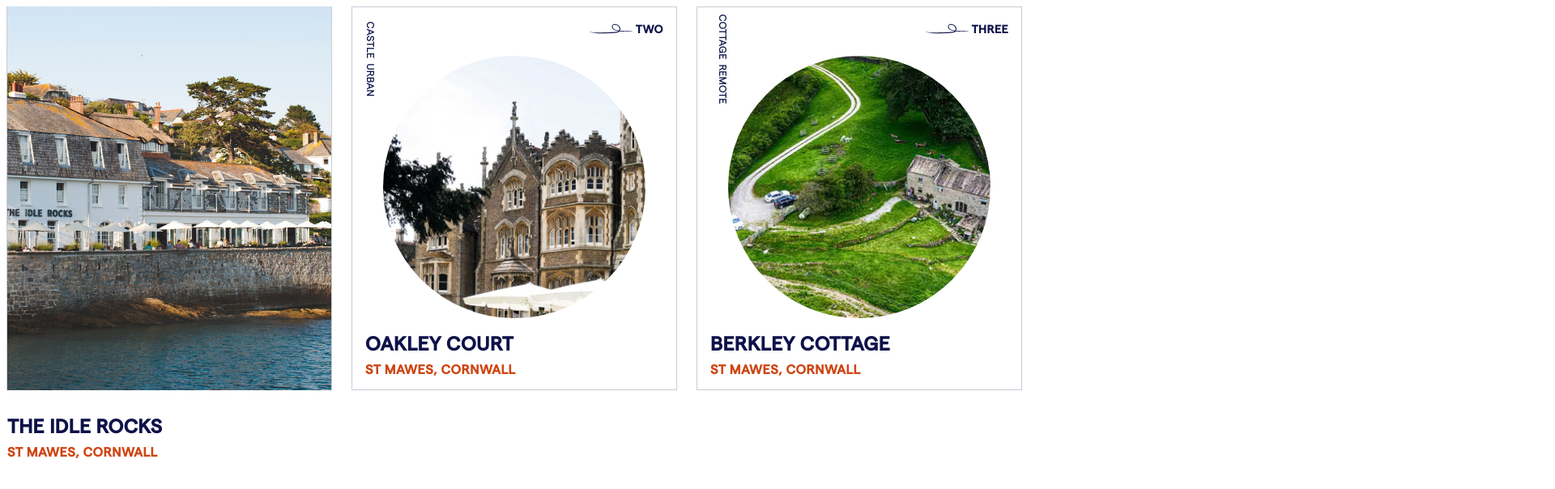
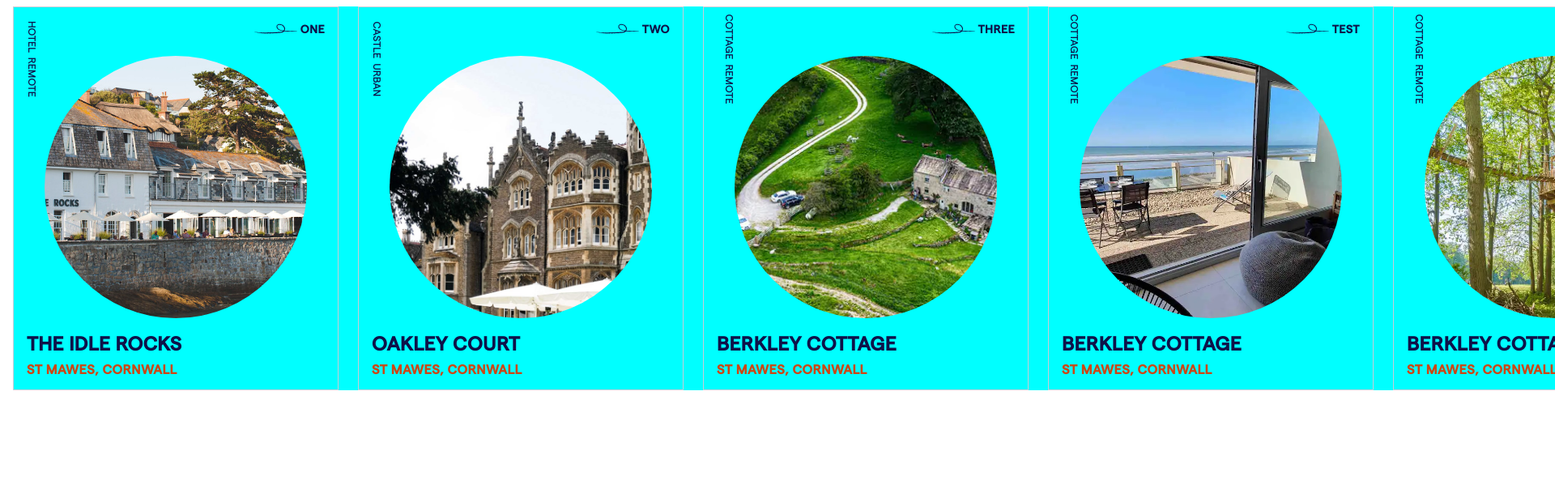
Before and after one commit to AnyaDroz/carousel, a React (Create React App) app: page / in a window 1280 px wide. Shown: the top 604 px of the page at 81% size, 1920 px wide, since content can reach past the window. Built offline with nearby package versions, Linux system fonts and the light colour scheme.

Commit message:
leap frog?

```diff
--- a/src/components/carousel/carousel.scss
+++ b/src/components/carousel/carousel.scss
@@ -9,43 +9,31 @@
 // }
 
 .carousel-window {
+    position: relative;
+    display: inline-flex;
+    width: 100vw;
 
-    width: 100vw;
-    overflow-x: scroll;
     height: 600px;
 
     transition: all 2s cubic-bezier(0.075, 0.82, 0.165, 1);
-    scroll-snap-type: x proximity;
+
+}
+
+.one {
+    background-color: aqua;
+    left: 8px;
+}
+
+.two {
+    background-color: black;
+    left: 2138px;
 }
 
 
 
+
 .group-container {
+    position: absolute;
     display: inline-flex;
 
 }
-
-// .one {
-
-//     order: 1;
-//     background-color: aqua;
-// }
-
-// .two {
-//     order: 2;
-// }
-
-// .three {
-
-//     order: 3;
-//     background-color: aqua;
-
-// }
-
-
-.scroll-container {
-    display: inline-flex;
-    display: flex;
- width: auto;
- justify-content: space-between;
-}
--- a/src/components/carousel/index.js
+++ b/src/components/carousel/index.js
@@ -59,70 +59,77 @@
 // }
 
 function Carousel() {
-  const [scrollPosition, setScrollPosition] = useState(0);
+  // const [scrollPosition, setScrollPosition] = useState(0);
   const tileRef = useRef(null);
   const groupRefOne = useRef(null);
   const groupRefTwo = useRef(null);
-  const [firstOrder, setFirstOrder] = useState(true);
-  const [lastOrder, setLastOrder] = useState(false);
+
+  // const [firstOrder, setFirstOrder] = useState(true);
+  // const [lastOrder, setLastOrder] = useState(false);
+
+  // function UpdateOnWindowScroll() {
+  //   if (window.scrollX > 0) {
+  //     setScrollPosition(window.scrollX);
+  //     console.log(window.scrollX);
+  //   }
+  // }
 
   useEffect(() => {
+    window.addEventListener("scroll", (event) => {
+      // console.log("Scrolling...");
       const positionOfContainerOne =
         groupRefOne.current.getBoundingClientRect().x;
-    // console.log(positionOfContainerOne);
-    const positionOfContainerTwo =
-      groupRefTwo.current.getBoundingClientRect().x;
-    // console.log(positionOfContainerTwo);
-  }, []);
-
-  function getPosition() {
-    const position = tileRef.current.scrollLeft;
-    const tileWidth =
-      tileRef.current.lastChild.getBoundingClientRect().width + 24;
-    setScrollPosition(position);
+      console.log(positionOfContainerOne);
       const positionOfContainerTwo =
         groupRefTwo.current.getBoundingClientRect().x;
       console.log(positionOfContainerTwo);
 
-    if (positionOfContainerTwo === 8) {
-      setFirstOrder(false);
-      setLastOrder(true);
-      // tileRef.current.scrollTo(0, 0);
-    }
+      // if(positionOfContainerTwo > 0) {
+
+      // }
+
+      //8
+      //2146
+    });
+  }, []);
+
+  function clickHandler() {
+    const positionOfContainerOne =
+      groupRefOne.current.getBoundingClientRect().x;
+    console.log(positionOfContainerOne);
+    //16
+
+    groupRefOne.current.style.left = "4500px";
+    groupRefTwo.current.style.left = "2138px";
   }
 
+  // function getPosition() {
+  //   const position = tileRef.current.scrollLeft;
+  //   const tileWidth =
+  //     tileRef.current.lastChild.getBoundingClientRect().width + 24;
+  //   setScrollPosition(position);
+  //   const positionOfContainerTwo =
+  //     groupRefTwo.current.getBoundingClientRect().x;
+  //   console.log(positionOfContainerTwo);
+
+  //   if (positionOfContainerTwo === 8) {
+  //     setFirstOrder(false);
+  //     setLastOrder(true);
+  //     // tileRef.current.scrollTo(0, 0);
+  //   }
+  // }
+
   return (
-    <div className="carousel-window" ref={tileRef} onScroll={getPosition}>
-      <div className="scroll-container">
-        <div
-          className={`group-container ${firstOrder && "one"} ${
-            lastOrder && "three"
-          }`}
-          ref={groupRefOne}
-        >
+    <div className="carousel-window" ref={tileRef} onClick={clickHandler}>
+      <div className="group-container one" ref={groupRefOne}>
         {info.map((item, index) => {
-            return (
-              <CarouselTile
-                key={index}
-                index={index}
-                info={item}
-                scrollPosition={scrollPosition}
-              />
-            );
+          return <CarouselTile key={index} index={index} info={item} />;
         })}
       </div>
       <div className="group-container two" ref={groupRefTwo}>
         {info.map((item, index) => {
-            return (
-              <CarouselTile
-                key={index}
-                index={index}
-                info={item}
-                scrollPosition={scrollPosition}
-              />
-            );
+          return <CarouselTile key={index} index={index} info={item} />;
         })}
-        </div>
       </div>
     </div>
   );
--- a/src/components/carouselTile/index.js
+++ b/src/components/carouselTile/index.js
@@ -2,8 +2,8 @@
 import "../carouselTile/carousel_tile.scss";
 import Squiggle from "../../images/squiggle.svg";
 
-const CarouselTile = ({ info, index, scrollPosition }) => {
-  const [active, setActive] = useState(false);
+const CarouselTile = ({ info, index }) => {
+  // const [active, setActive] = useState(false);
 
   const tileContainerRef = useRef();
   const gap = 24;
@@ -13,17 +13,17 @@
     // console.log(width + gap);
     // console.log(scrollPosition);
 
-    const isActive =
-      index * (width + gap) === scrollPosition ||
-      (index + 5) * (width + gap) === scrollPosition;
-    // const isActive = scrollPosition % (width + gap) === 0;
-    // && index * width === scrollPosition;
-    setActive(isActive);
-  }, [scrollPosition]);
+    //   const isActive =
+    //     index * (width + gap) === scrollPosition ||
+    //     (index + 5) * (width + gap) === scrollPosition;
+    //   // const isActive = scrollPosition % (width + gap) === 0;
+    //   // && index * width === scrollPosition;
+    //   setActive(isActive);
+  }, []);
 
   return (
     <div
-      className={`tile-container ${active && "active"}`}
+      className="tile-container"
       ref={tileContainerRef}
       style={{ marginRight: gap }}
     >
```
Lines whose indentation alone changed are shown as unchanged.
